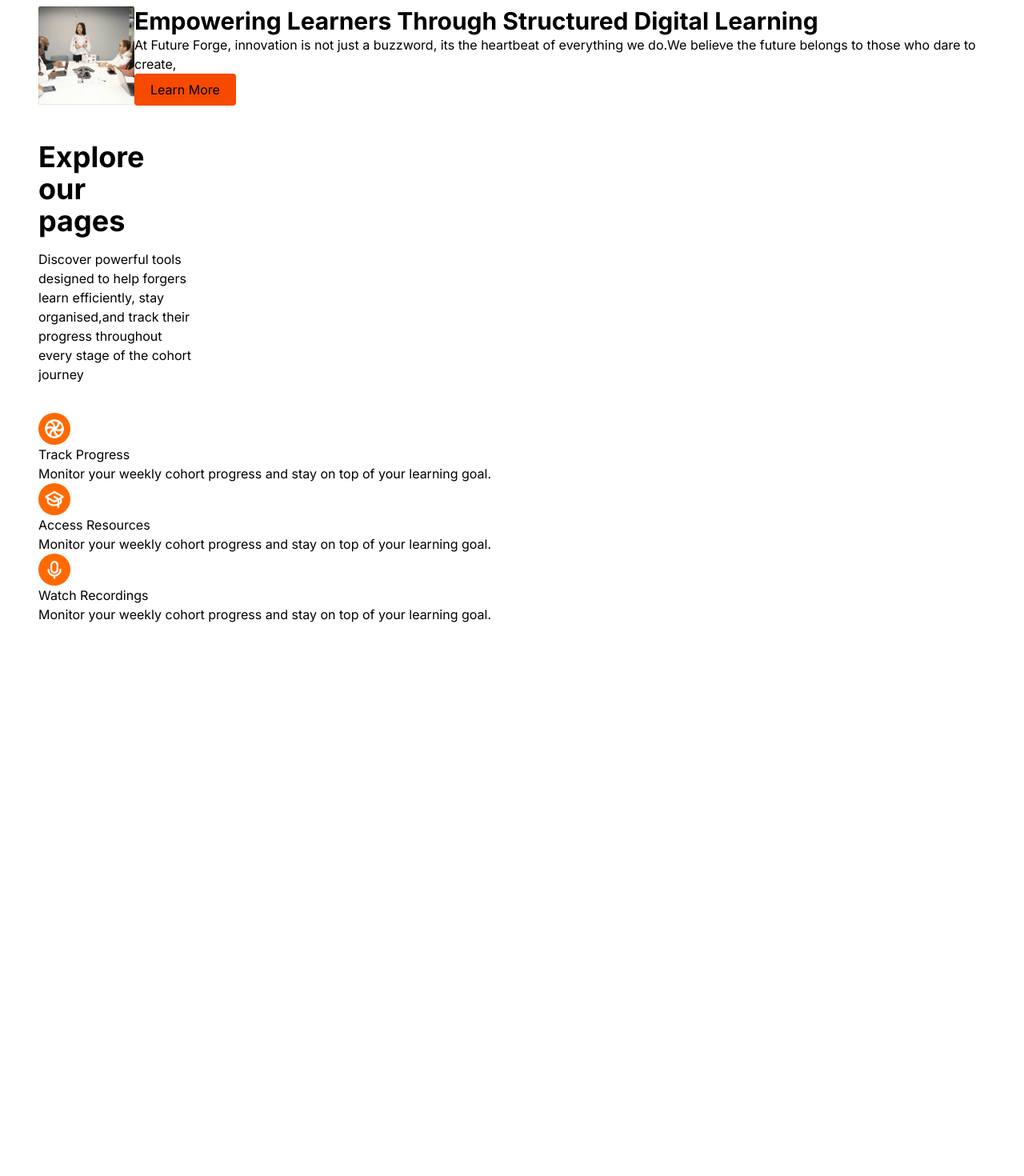
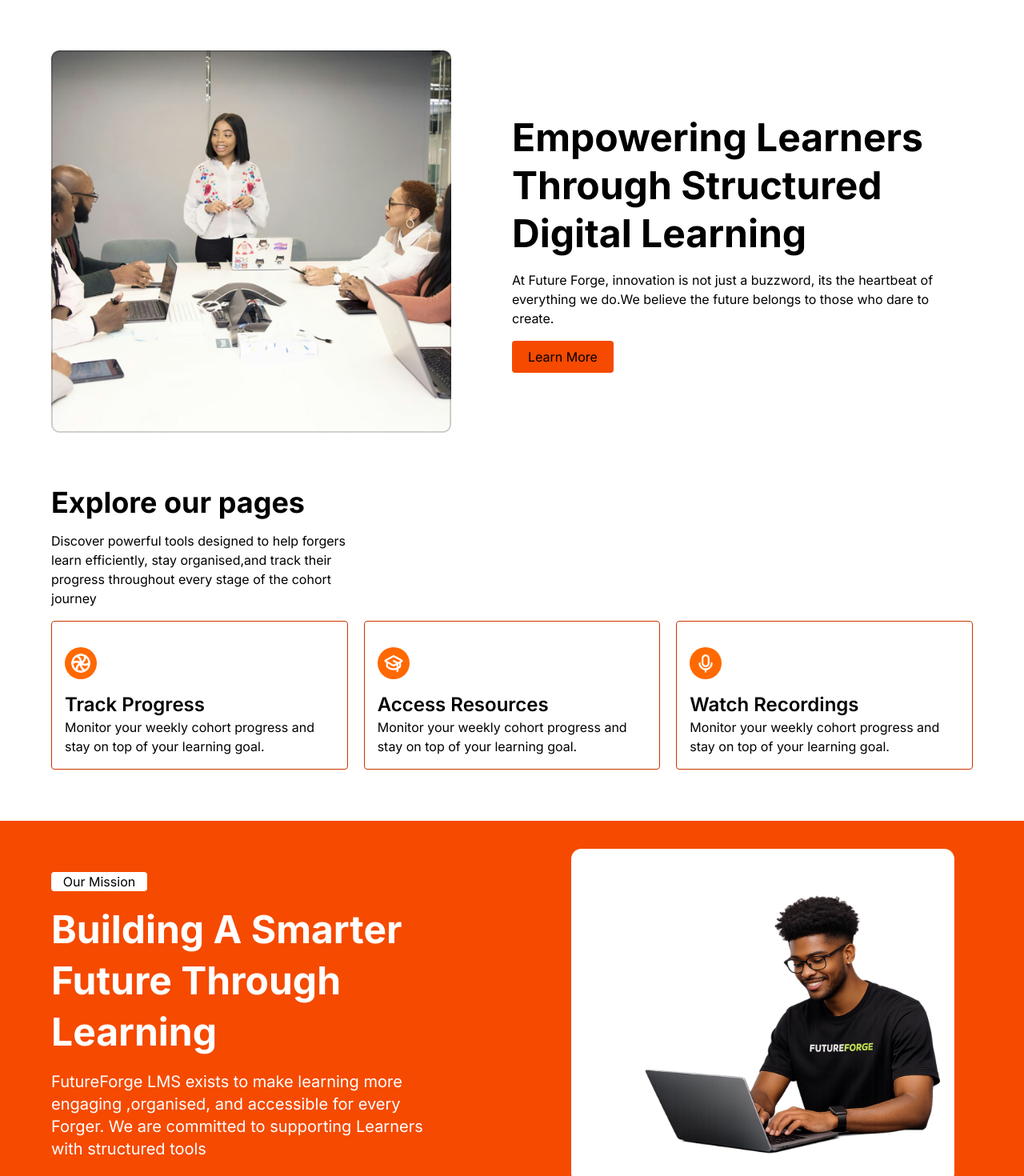
Before and after one commit to atilolaann/future-forge-lms, a React (Vite) app: page /login in a window 1280 px wide. Shown: the part 840-2310 px from the top of the page at 80% size. Before the commit the page ends 1668 px from the top, so only its background shows below. Built offline with nearby package versions, Linux system fonts and the light colour scheme.

Commit message:
updates in mission and other componenets

```diff
--- a/src/App.jsx
+++ b/src/App.jsx
@@ -1,6 +1,7 @@
 import { BrowserRouter as Router,Routes,Route, BrowserRouter } from "react-router-dom"
 import Home from "./pages/Home.jsx"
-import Landing from "./pages/landing.jsx"
+import Landing from "./pages/Landing.jsx"
+import Mission from "./pages/Mission.jsx"
 import Login from "./pages/Login.jsx"
 function App() {
 
@@ -13,6 +14,7 @@ function App() {
     </Routes>
     </BrowserRouter>
     <Landing />
+    <Mission />
 
     </>
   )
--- a/src/pages/Home.jsx
+++ b/src/pages/Home.jsx
@@ -5,9 +5,8 @@ import landingpage2 from '../assets/landingpage2.png'
 function Home (){
     return(
         <div>
-        <div className="max-w-7xl mx-auto px-8">
-
-            <header className="flex gap-12 w-full max-w-full items-center justify-between mt-4  py-6">
+        <div className="max-w-7xl mx-auto px-8 flex flex-col">
+            <header className="flex gap-8 w-full  items-center justify-between mt-4  py-6">
 
                 <img src={logo} alt="futurefoge logo" />
                 <nav className="flex gap-8">
@@ -16,28 +15,25 @@ function Home (){
                      <li>About us</li>
                      <li> How it works</li>
                      <li> Contact </li>
-
                     </ul>
-
                 </nav>
                 <div className="flex gap-5">
                     <button className="bg-black text-white px-6 py-2 rounded-lg"><Link to ="/Login">Log in</Link></button>
                     <button className="bg-orange-600 text-white px-6 py-2 rounded-lg">Get started</button>
                 </div>
-
             </header>
-
-            <main className=" flex gap-8 ">
-                <div className="py-24">
+            <main className=" flex gap-2 justify-between items-center min-h-[70vh] ">
+                <div className="flex-1 max-w-xl">
                     <h3 className="text-5xl font-semibold leading-tight">
                         Learn, Track Progess,<br/> Build Your Future
                     </h3>
-                    <p className="my-6">One central space for Forgers to access learning resources, <br />
+                    <p className="mt-6 text-lg text-gray-600">One central space for Forgers to access learning resources, <br />
                     Watch session recordings, track cohort progress.</p>
-                    <button className="bg-orange-400 text-white px-6 py-2 rounded-lg">Begin Journey</button>
-
+                    <button className="bg-orange-400 text-white px-6 py-3 rounded-lg mt-6">Begin Journey</button>
                 </div>
-                <img src={landingpage2} className="max-w-90 h-auto" alt="" />
+                <div className="flex-1 flex justify-end">
+                    <img src={landingpage2} className="max-w-[550px] w-full h-auto" alt="" />
+                </div>
             </main>
             </div>
             <footer className="flex ">
--- a/src/pages/Landing.jsx
+++ b/src/pages/Landing.jsx
@@ -6,36 +6,38 @@ import Microphone from "../assets/Microphone.png"
 function Landing (){
     return(
         <div>
-            <main className='m-12'>
-                <div className='flex  w-full '>
-                    <img src={page1} className='w-30' alt="" />
-                    <div>
-                         <h3 className='text-3xl font-bold'>Empowering Learners Through Structured Digital Learning</h3>
-                    <p>At Future Forge, innovation is not just a buzzword, its the heartbeat of everything
-                        we do.We believe the future belongs to those who dare to create,
+            <main className=' m-16 max-w-7xl '>
+                <div className=' flex  justify-center items-center min-h-[70vh] '>
+                    <div className="flex-1 flex ">
+                        <img src={page1} className="max-w-[500px] w-full h-auto" alt="" />
+                                    </div>
+                    <div className=' w-full max-w-xl  flex-1'>
+                         <h3 className='text-5xl font-bold leading-tight '>Empowering Learners <br />Through Structured Digital Learning</h3>
+                    <p className='py-4'>At Future Forge, innovation is not just a buzzword, its the heartbeat of everything
+                        we do.We believe the future belongs to those who dare to create.
                     </p>
                     <button className='bg-orange-600 py-2 px-5 rounded-sm'>Learn More</button>
                     </div>
                 </div>
-                <div className='py-5 w-full max-w-40'>
-                    <h3 className='font-bold text-4xl pt-6 '>Explore our  pages</h3>
-                    <p className='w-50 py-4'>Discover powerful tools designed to help forgers learn efficiently,
+                <div className='flex flex-col flex-1 w-full max-w-[70%]'>
+                    <h3 className='font-bold text-4xl pt-6'>Explore our pages</h3>
+                    <p className='w-full max-w-[50%] py-4'>Discover powerful tools designed to help forgers learn efficiently,
                         stay organised,and track their progress throughout every stage of the cohort journey </p>
                 </div>
-                <div>
-                    <div>
-                        <img src={Vector} className='bg-orange-500 w-10 p-2 rounded-full' alt="" />
-                        <h2>Track Progress</h2>
+                <div className='flex gap-5'>
+                    <div className='border border-orange-700 rounded-sm p-4'>
+                        <img src={Vector} className='bg-orange-500 w-10 p-2 my-4 rounded-full' alt="" />
+                        <h2 className='text-2xl font-semibold'>Track Progress</h2>
                         <p>Monitor your weekly cohort progress and stay on top of your learning goal.</p>
                     </div>
-                    <div>
-                        <img src={GraduationCap} className='bg-orange-500 w-10 p-2 rounded-full' alt="" />
-                        <h2>Access Resources</h2>
+                    <div className='border border-orange-700 rounded-sm p-4'>
+                        <img src={GraduationCap} className='bg-orange-500 w-10 p-2 my-4 rounded-full' alt="" />
+                        <h2 className='text-2xl font-semibold'>Access Resources</h2>
                         <p>Monitor your weekly cohort progress and stay on top of your learning goal.</p>
                     </div>
-                    <div>
-                        <img src={Microphone} className='bg-orange-500 w-10 p-2 rounded-full' alt="" />
-                        <h2>Watch Recordings</h2>
+                    <div className='border border-orange-700 rounded-sm p-4'>
+                        <img src={Microphone} className='bg-orange-500 w-10 p-2 my-4 rounded-full' alt="" />
+                        <h2 className='text-2xl font-semibold'>Watch Recordings</h2>
                         <p>Monitor your weekly cohort progress and stay on top of your learning goal.</p>
                     </div>
                 </div>
--- /dev/null
+++ b/src/pages/Mission.jsx
@@ -0,0 +1,29 @@
+import mission from "../assets/mission.png"
+
+function Mission () {
+    return (
+       <main>
+        <div className="bg-orange-600 p-4 flex text-white flex items-center justify-between ">
+            <div className="flex flex-col flex-1 m-12">
+                <div className="w-full min-w-[600px]">
+                    <p className=" text-black bg-white rounded-sm w-30 text-center ">Our Mission</p>
+
+                <h1 className="text-5xl font-bold py-4 leading-16">
+                    Building A Smarter <br /> Future Through <br />Learning
+                </h1>
+                <p className="text-xl" >
+                    FutureForge LMS exists to make learning more <br /> engaging
+                    ,organised, and accessible for every <br /> Forger. We are committed to supporting Learners <br /> with structured tools
+
+                </p>
+                </div>
+            </div>
+              <div className="flex flex-1 justify-end">
+                <img src={mission} className=' w-full max-w-[550px] self-center h-auto' alt="" />
+              </div>
+        </div>
+       </main>
+
+    )
+}
+export default Mission;
```
